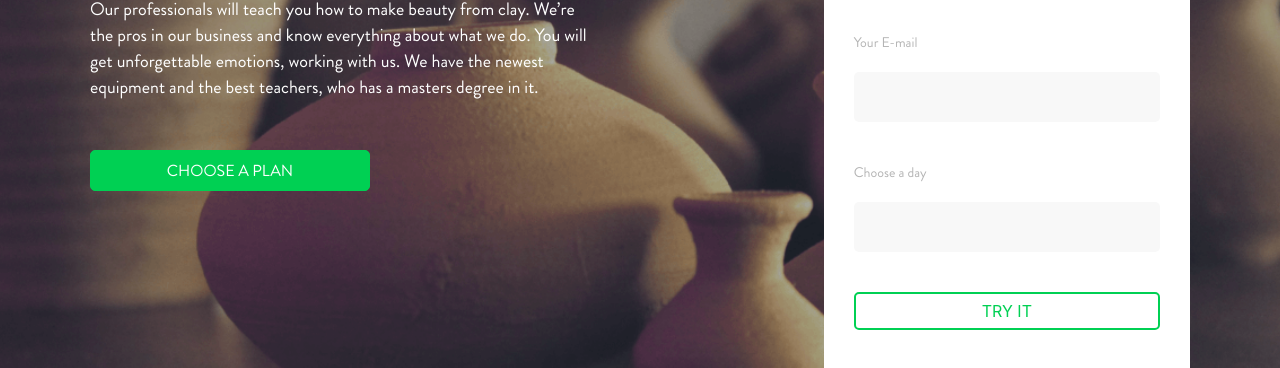
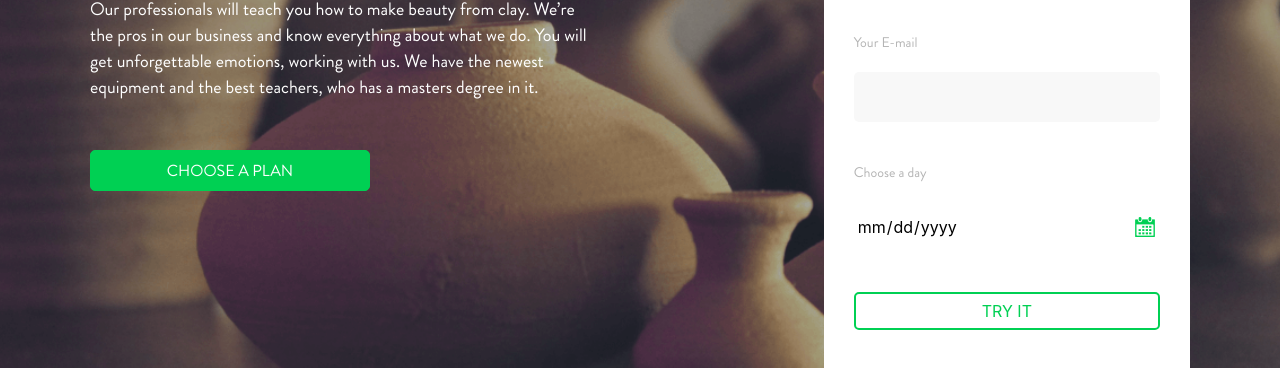
Before and after one commit to DmitriyRoss/Pottery, a plain HTML site: page index.html in a window 1280 px wide. Shown: the part 415-783 px from the top of the page. Drawn offline with nearby package versions, Linux system fonts and the light colour scheme; files whose address does not match are found by name.

Commit message:
added calendar

```diff
--- a/css/components/form.css
+++ b/css/components/form.css
@@ -169,7 +169,15 @@
   height: 50px;
   width: 280px;
 }
-
+[type="date"] {
+  background:#fff url(../../images/calendar.png) 99% no-repeat;
+}
+[type="date"]::-webkit-inner-spin-button {
+  display: none;
+}
+[type="date"]::-webkit-calendar-picker-indicator {
+  opacity: 0;
+}
 .footer-input {
   border-color: transparent;
   background-color: #ffffff;
--- a/index.html
+++ b/index.html
@@ -111,7 +111,7 @@
                       <h4 class="input-title">Your E-mail</h4>
                       <input class="hero-input" type="text" name="userName">
                       <h4 class="input-title">Choose a day</h4>
-                      <input class="hero-input" type="text" name="userName">
+                      <input class="hero-input" type="date" name="userName">
 
                     </form>
                     <button class="button button-secondary">TRY IT</button>
```
Also changed, not shown: images/calendar.png (added).
